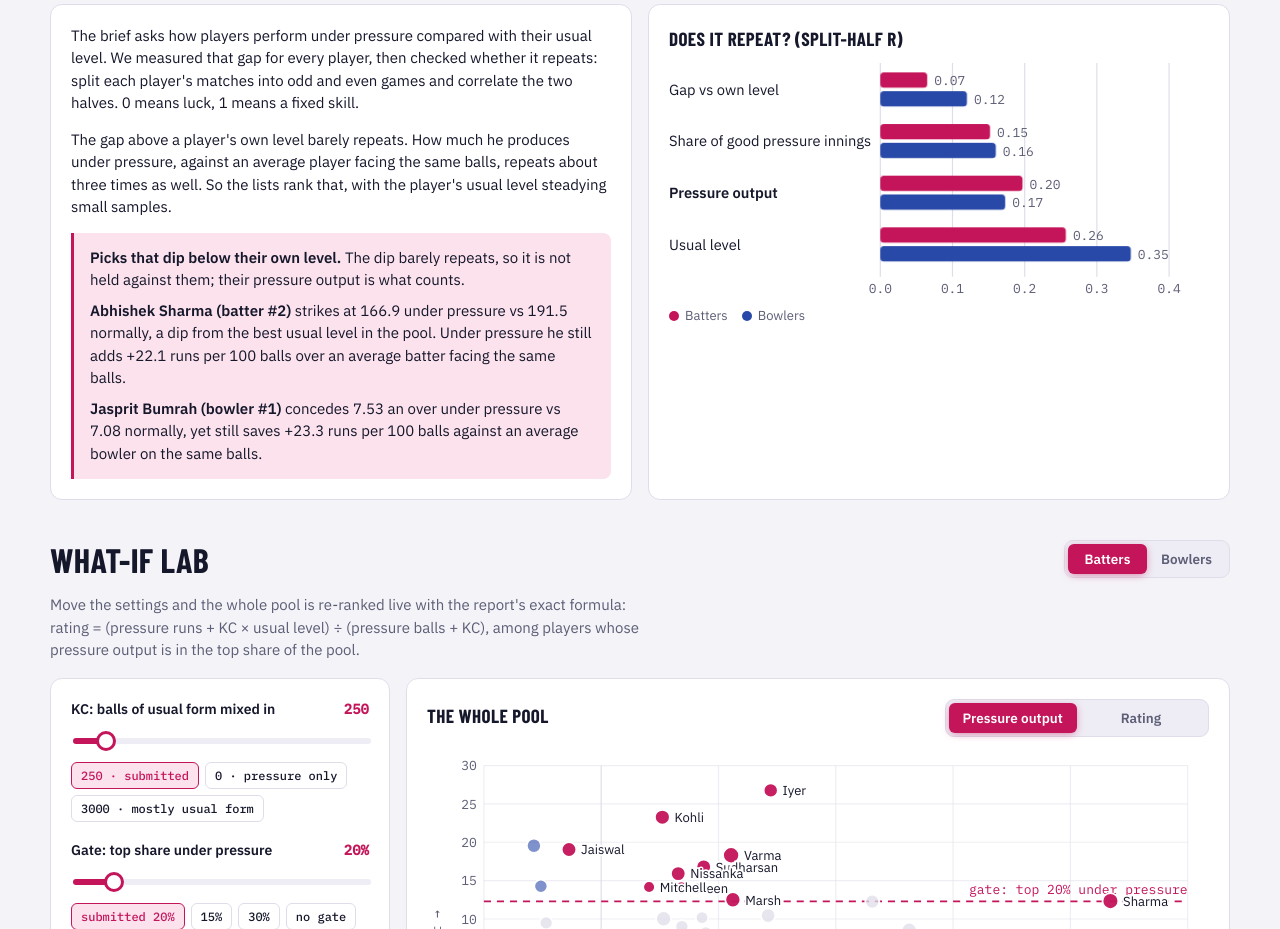
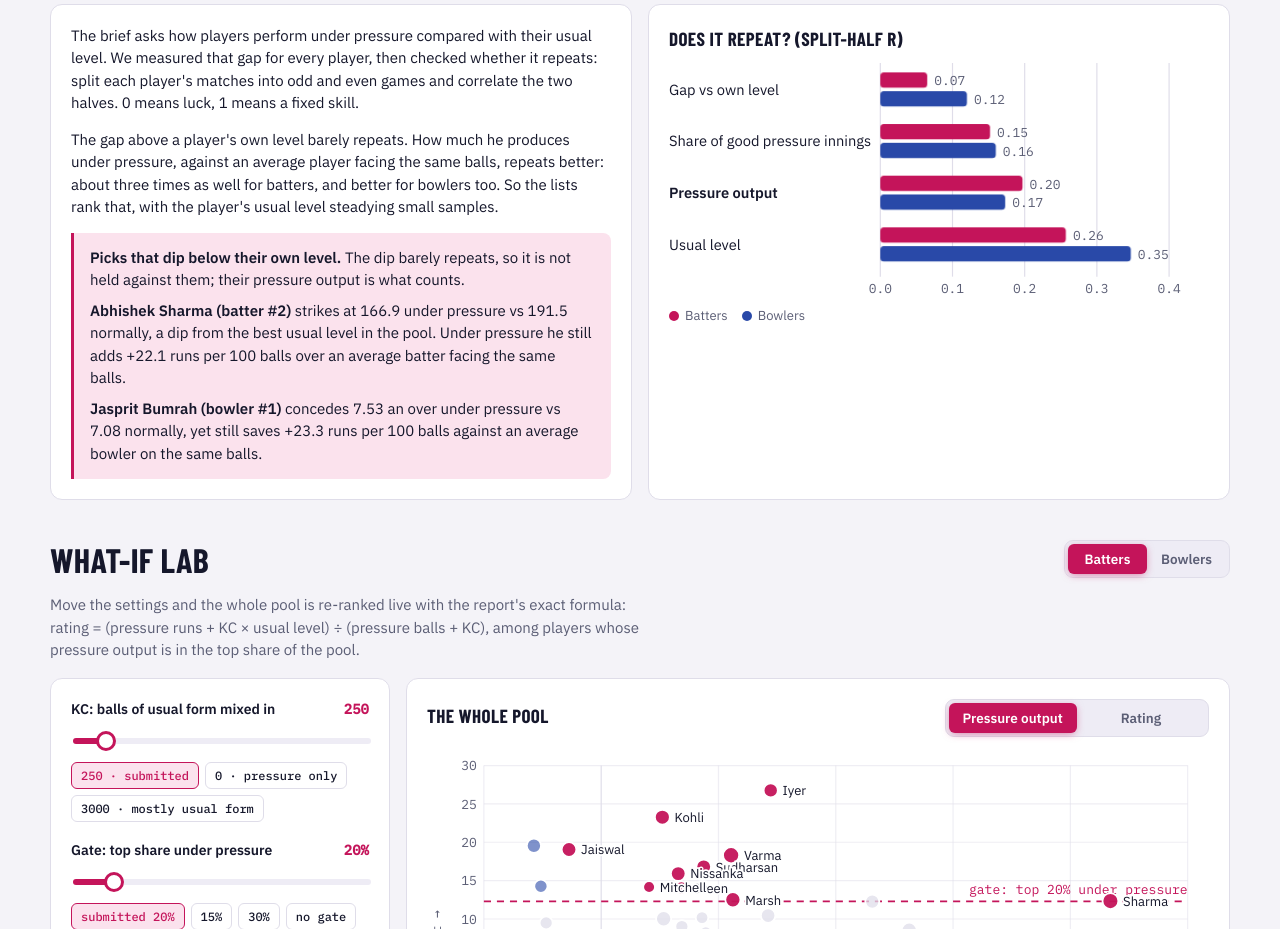
Before and after one commit to Dakshhhhh-ops/pressure-board, a plain HTML site: page index.html in a window 1280 px wide. Shown: the part 1400-2329 px from the top of the page. Drawn offline with nearby package versions, Linux system fonts and the light colour scheme.

Commit message:
Dashboard: state the repeatability ratio per role

```diff
--- a/index.html
+++ b/index.html
@@ -252,7 +252,7 @@ footer { font-size: 13px; color: var(--muted); }
           then checked whether it repeats: split each player's matches into odd and even games and correlate the two halves.
           0 means luck, 1 means a fixed skill.</p>
         <p>The gap above a player's own level barely repeats. How much he produces under pressure, against an average player
-          facing the same balls, repeats about three times as well. So the lists rank that, with the player's usual level
+          facing the same balls, repeats better: about three times as well for batters, and better for bowlers too. So the lists rank that, with the player's usual level
           steadying small samples.</p>
         <div class="callout" id="odd"></div>
       </div>
```
